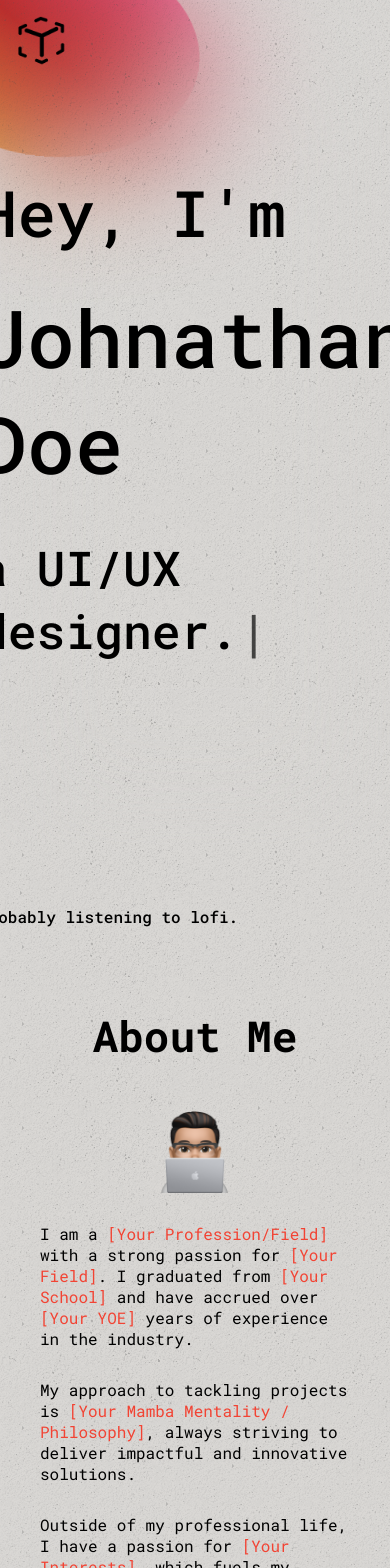
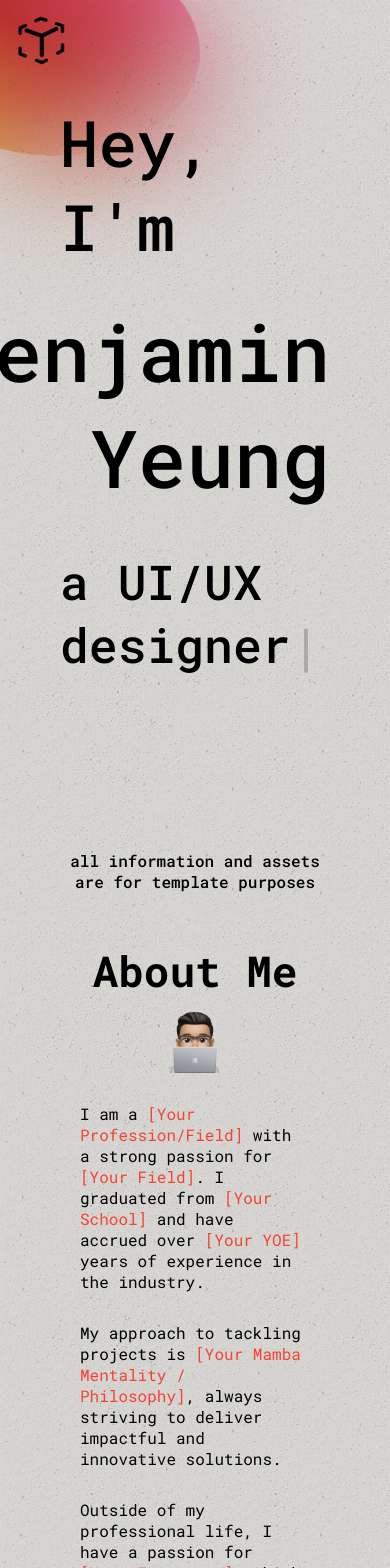
Before and after one commit to ben-yeung/portfolio-template, a Next.js app: page / in a window 390 px wide. Shown: the top 1568 px of the page. Built offline with nearby package versions, Linux system fonts and the light colour scheme.

Commit message:
style fixes

```diff
--- a/src/app/page.module.css
+++ b/src/app/page.module.css
@@ -91,21 +91,23 @@
   justify-content: center;
   z-index: 1;
   font-weight: 500;
-  min-width: 100%;
-  min-height: 100%;
+  width: 100%;
+  height: 100%;
   font-size: max(8vw, 5rem);
   row-gap: 20px;
   pointer-events: none;
-  margin-top: 120px;
   padding: 0 20px 0 20px;
+  flex-grow: 1;
 }
 
 .hero-disclaimer {
+  position: absolute;
   font-size: max(0.5vw, 1rem);
-  margin-top: 40px;
+  bottom: 30px;
 }
 
 .hero-last {
+  text-align: right;
   align-self: flex-end;
 }
 
@@ -167,8 +169,7 @@
   .section, .about-container {
     flex-direction: column;
     align-items: center;
-    justify-content: flex-start;
-    padding: 30px 20px 30px 20px;
+    padding: 0 40px 0 40px
   }
 
   .about-img {
@@ -190,6 +191,7 @@
   .hero-intro {
     padding: 20px;
     row-gap: 30px;
+    margin-top: 80px;
   }
 
   .hero-first {
@@ -200,4 +202,10 @@
     margin-top: 10px;
     height: 300px;
   }
+
+
+  .hero-disclaimer {
+    position: relative;
+    text-align: center;
+  }
 }
--- a/src/app/page.tsx
+++ b/src/app/page.tsx
@@ -33,7 +33,7 @@ export default function Home() {
       <div className={`${styles["section"]} ${styles["hero"]}`}>
         <div className={styles["hero-intro"]}>
           <motion.div className={styles["hero-first"]}>Hey, I'm</motion.div>
-          <motion.div className={styles["hero-last"]}>Johnathan Doe</motion.div>
+          <motion.div className={styles["hero-last"]}>Benjamin Yeung</motion.div>
 
           <motion.div className={styles["typewriter"]}>
             <Typewriter
@@ -72,7 +72,7 @@ export default function Home() {
               }}
             />
           </motion.div>
-          <motion.div className={styles["hero-disclaimer"]}>probably listening to lofi.</motion.div>
+          <motion.div className={styles["hero-disclaimer"]}>all information and assets are for template purposes</motion.div>
         </div>
       </div>
       <div id="about" className={styles["section"]}>
```
